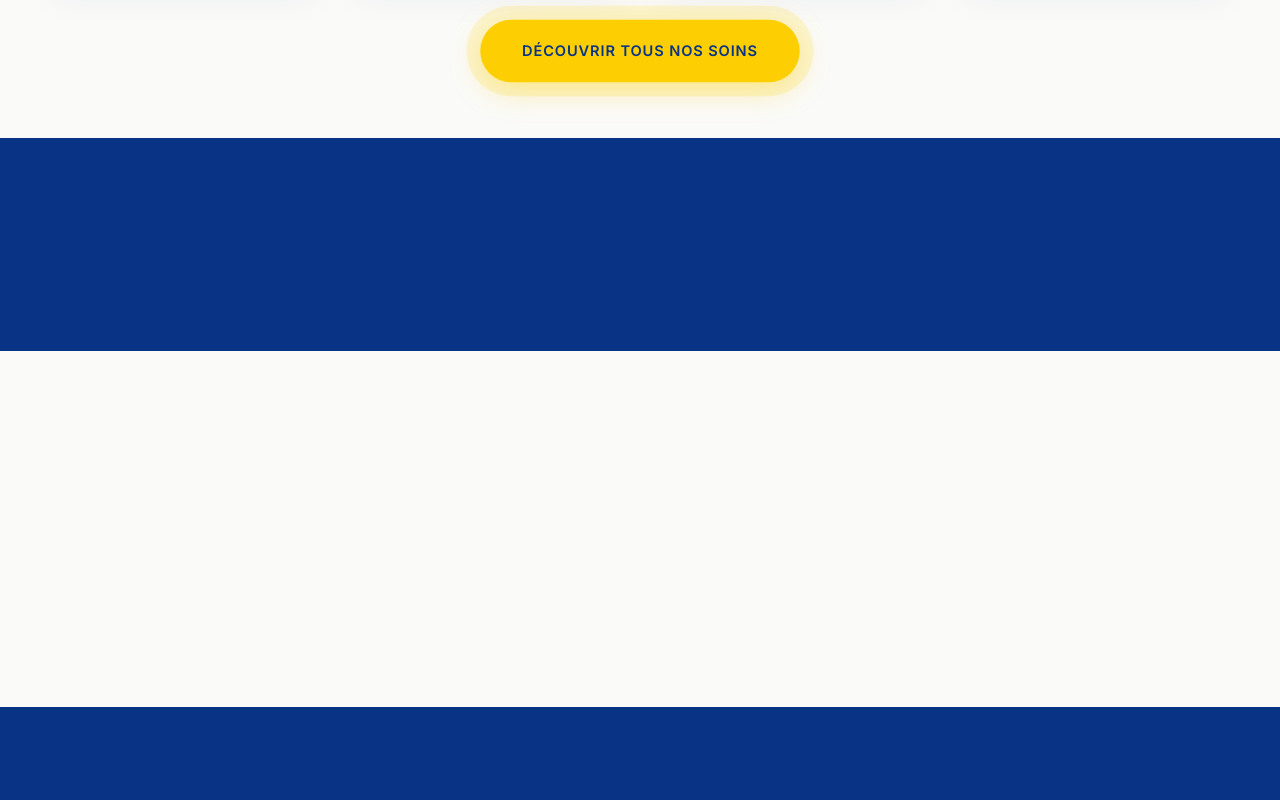
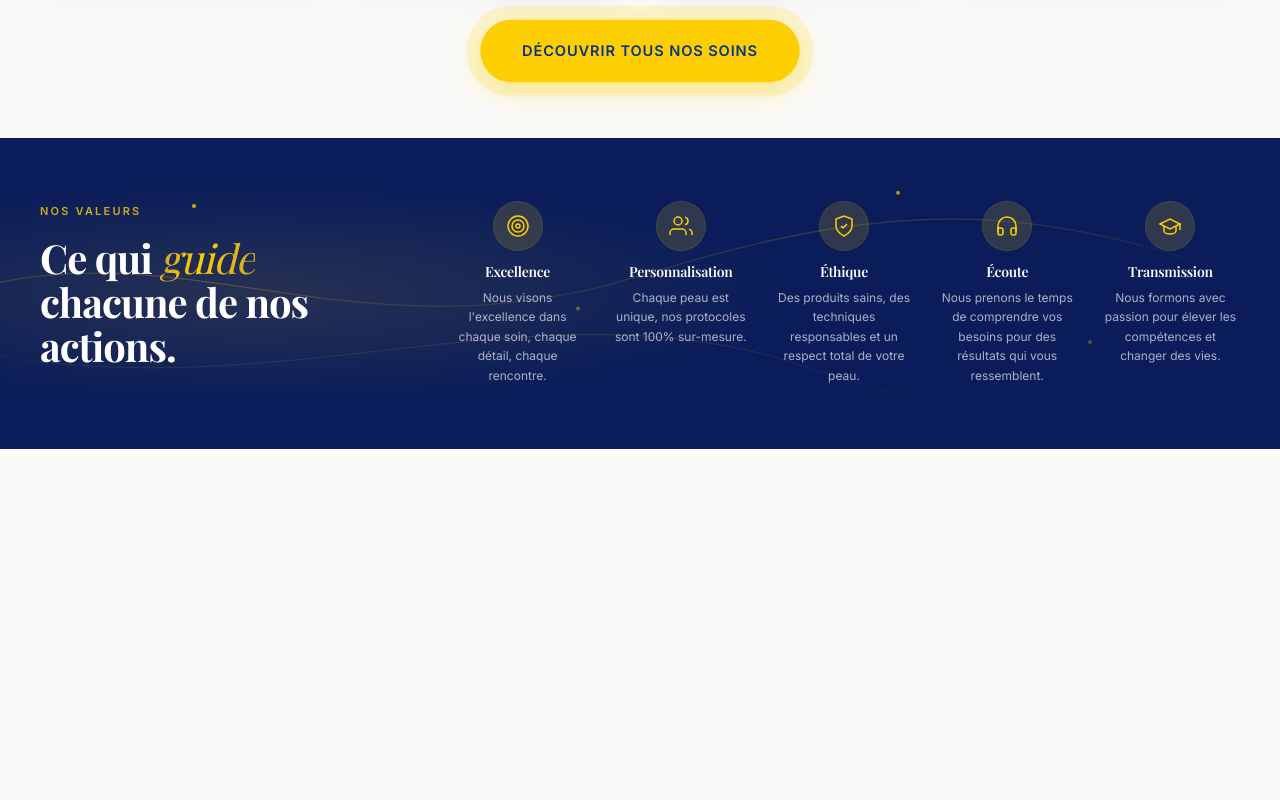
Before and after one commit to kenryalonzo/com.cythia.dev, a Next.js app: page / in a window 1280 px wide. Shown: the part 2400-3200 px from the top of the page. Built offline with nearby package versions, Linux system fonts and the light colour scheme.

Commit message:
feat: add Expertise section to About page and update OurStory component layout

```diff
--- a/app/a-propos/page.tsx
+++ b/app/a-propos/page.tsx
@@ -3,6 +3,7 @@ import { Footer } from "@/components/Footer";
 import { Navbar } from "@/components/Navbar";
 import { AboutHero } from "@/components/AboutHero";
 import { OurStory } from "@/components/OurStory";
+import { Expertise } from "@/components/Expertise";
 
 export const metadata: Metadata = {
 	title: "À propos",
@@ -23,7 +24,8 @@ export default function AProposPage() {
 			<main className="flex flex-1 flex-col">
 				<AboutHero />
 				<OurStory />
-				{/* Autres sections à venir : Expertise, Engagement */}
+				<Expertise />
+				{/* Autres sections à venir : Engagement */}
 			</main>
 			<Footer />
 		</>
--- a/components/Expertise.tsx
+++ b/components/Expertise.tsx
@@ -1,164 +1,179 @@
 "use client";
 
 import { motion } from "framer-motion";
-import Image from "next/image";
 import { Reveal } from "@/components/ui/Reveal";
 
-type Feature = {
+type Value = {
 	icon: React.ReactNode;
 	title: string;
 	description: string;
 };
 
-const features: Feature[] = [
+const values: Value[] = [
 	{
 		icon: (
-			<svg
-				viewBox="0 0 24 24"
-				fill="none"
-				stroke="currentColor"
-				strokeWidth="1.5"
-				strokeLinecap="round"
-				strokeLinejoin="round"
-				className="h-6 w-6"
-				aria-label="Diagnostic"
-			>
-				<path d="M9 5H7a2 2 0 00-2 2v12a2 2 0 002 2h10a2 2 0 002-2V7a2 2 0 00-2-2h-2" />
-				<rect x="9" y="3" width="6" height="4" rx="1" />
-				<path d="M9 14l2 2 4-4" />
+			<svg viewBox="0 0 24 24" fill="none" stroke="currentColor" strokeWidth="1.5" className="h-6 w-6">
+				<circle cx="12" cy="12" r="10" />
+				<circle cx="12" cy="12" r="6" />
+				<circle cx="12" cy="12" r="2" />
 			</svg>
 		),
-		title: "Diagnostic personnalisé",
-		description:
-			"Chaque peau est unique, nous créons un protocole adapté pour vous.",
+		title: "Excellence",
+		description: "Nous visons l'excellence dans chaque soin, chaque détail, chaque rencontre.",
 	},
 	{
 		icon: (
-			<svg
-				viewBox="0 0 24 24"
-				fill="none"
-				stroke="currentColor"
-				strokeWidth="1.5"
-				strokeLinecap="round"
-				strokeLinejoin="round"
-				className="h-6 w-6"
-				aria-label="Produits"
-			>
-				<path d="M19 3H5a2 2 0 00-2 2v14a2 2 0 002 2h14a2 2 0 002-2V5a2 2 0 00-2-2z" />
-				<path d="M12 8v8m-4-4h8" />
-			</svg>
-		),
-		title: "Produits professionnels",
-		description:
-			"Nous utilisons des produits de haute qualité, sûrs et efficaces.",
-	},
-	{
-		icon: (
-			<svg
-				viewBox="0 0 24 24"
-				fill="none"
-				stroke="currentColor"
-				strokeWidth="1.5"
-				strokeLinecap="round"
-				strokeLinejoin="round"
-				className="h-6 w-6"
-				aria-label="Suivi"
-			>
+			<svg viewBox="0 0 24 24" fill="none" stroke="currentColor" strokeWidth="1.5" className="h-6 w-6">
 				<path d="M17 21v-2a4 4 0 00-4-4H5a4 4 0 00-4 4v2" />
 				<circle cx="9" cy="7" r="4" />
 				<path d="M23 21v-2a4 4 0 00-3-3.87m-4-12a4 4 0 010 7.75" />
 			</svg>
 		),
-		title: "Suivi & conseils",
-		description: "Nous vous accompagnons avant, pendant et après chaque soin.",
+		title: "Personnalisation",
+		description: "Chaque peau est unique, nos protocoles sont 100% sur-mesure.",
 	},
 	{
 		icon: (
-			<svg
-				viewBox="0 0 24 24"
-				fill="none"
-				stroke="currentColor"
-				strokeWidth="1.5"
-				strokeLinecap="round"
-				strokeLinejoin="round"
-				className="h-6 w-6"
-				aria-label="Résultats"
-			>
-				<path d="M12 2L2 7l10 5 10-5-10-5z" />
-				<path d="M2 17l10 5 10-5M2 12l10 5 10-5" />
+			<svg viewBox="0 0 24 24" fill="none" stroke="currentColor" strokeWidth="1.5" className="h-6 w-6">
+				<path d="M12 22s8-4 8-10V5l-8-3-8 3v7c0 6 8 10 8 10z" />
+				<path d="M9 12l2 2 4-4" />
 			</svg>
 		),
-		title: "Résultats naturels",
-		description:
-			"Notre objectif : sublimer votre beauté naturelle avec douceur et précision.",
+		title: "Éthique",
+		description: "Des produits sains, des techniques responsables et un respect total de votre peau.",
+	},
+	{
+		icon: (
+			<svg viewBox="0 0 24 24" fill="none" stroke="currentColor" strokeWidth="1.5" className="h-6 w-6">
+				<path d="M3 18v-6a9 9 0 0118 0v6" />
+				<path d="M21 19a2 2 0 01-2 2h-1a2 2 0 01-2-2v-3a2 2 0 012-2h3zM3 19a2 2 0 002 2h1a2 2 0 002-2v-3a2 2 0 00-2-2H3z" />
+			</svg>
+		),
+		title: "Écoute",
+		description: "Nous prenons le temps de comprendre vos besoins pour des résultats qui vous ressemblent.",
+	},
+	{
+		icon: (
+			<svg viewBox="0 0 24 24" fill="none" stroke="currentColor" strokeWidth="1.5" className="h-6 w-6">
+				<path d="M22 10v6M2 10l10-5 10 5-10 5z" />
+				<path d="M6 12v5c0 1.66 2.69 3 6 3s6-1.34 6-3v-5" />
+			</svg>
+		),
+		title: "Transmission",
+		description: "Nous formons avec passion pour élever les compétences et changer des vies.",
 	},
 ];
 
+/**
+ * Expertise — "Nos Valeurs" section for the About page.
+ * Features a dark navy background with golden flowing lines and 5 value cards.
+ */
 export function Expertise() {
 	return (
-		<Reveal
-			as="section"
-			variant="scroll"
-			className="relative overflow-hidden bg-royal py-6 md:py-8 section-below-fold"
+		<section className="relative overflow-hidden bg-[#0a1d5a] py-10 sm:py-12 md:py-14 lg:py-16">
+			{/* ─── Background gold flowing lines ─── */}
+			<div className="pointer-events-none absolute inset-0">
+				{/* Gradient radial doré */}
+				<div
+					className="absolute inset-0"
+					style={{
+						background:
+							"radial-gradient(ellipse 70% 60% at 20% 50%, rgba(201,162,39,0.15) 0%, transparent 60%)",
+					}}
+				/>
+				{/* Lignes dorées fluides */}
+				<svg
+					className="absolute inset-0 h-full w-full opacity-40"
+					viewBox="0 0 1440 400"
+					preserveAspectRatio="xMidYMid slice"
+					fill="none"
 				>
-			<div className="container-luxe">
-				<div className="grid grid-cols-1 items-center gap-8 lg:grid-cols-[1fr_1.5fr]">
-					{/* Colonne gauche — texte + image de fond */}
-					<Reveal direction="left">
-						<div className="relative overflow-hidden rounded-2xl bg-royal-light/30 p-6 ring-1 ring-white/10">
-							{/* Image de fond — texture dorée avec animation */}
+					<defs>
+						<linearGradient id="gold-values" x1="0" y1="0" x2="1" y2="0.5">
+							<stop offset="0%" stopColor="#c9a227" stopOpacity="0" />
+							<stop offset="40%" stopColor="#fdcf02" stopOpacity="0.6" />
+							<stop offset="100%" stopColor="#c9a227" stopOpacity="0" />
+						</linearGradient>
+					</defs>
+					<motion.path
+						d="M-50 200 C 200 120, 400 280, 720 180 S 1200 100, 1500 220"
+						stroke="url(#gold-values)"
+						strokeWidth="1.5"
+						initial={{ pathLength: 0, opacity: 0 }}
+						whileInView={{ pathLength: 1, opacity: 1 }}
+						viewport={{ once: true }}
+						transition={{ duration: 2.5, ease: "easeInOut" }}
+					/>
+					<motion.path
+						d="M-50 260 C 300 340, 600 180, 900 280 S 1300 360, 1500 240"
+						stroke="url(#gold-values)"
+						strokeWidth="1"
+						initial={{ pathLength: 0, opacity: 0 }}
+						whileInView={{ pathLength: 1, opacity: 0.7 }}
+						viewport={{ once: true }}
+						transition={{ duration: 2.8, ease: "easeInOut", delay: 0.3 }}
+					/>
+				</svg>
+				{/* Particules dorées */}
+				{[
+					{ cx: "15%", cy: "25%", delay: 0 },
+					{ cx: "45%", cy: "55%", delay: 1.5 },
+					{ cx: "70%", cy: "20%", delay: 0.8 },
+					{ cx: "85%", cy: "65%", delay: 2 },
+				].map((p, i) => (
 					<motion.div
-								animate={{
-									scale: [1, 1.08, 1],
-									x: [0, -8, 0],
-									y: [0, -5, 0],
-								}}
+						key={i}
+						className="absolute h-1 w-1 rounded-full bg-gold"
+						style={{ left: p.cx, top: p.cy }}
+						animate={{ y: [0, -12, 0], opacity: [0.3, 0.8, 0.3] }}
 						transition={{
-									duration: 12,
+							duration: 4,
 							repeat: Infinity,
 							ease: "easeInOut",
+							delay: p.delay,
 						}}
-								className="absolute inset-0"
-							>
-								<Image
-									src="/assets/images/Expertise-section.png"
-									alt=""
-									fill
-									sizes="(min-width: 1024px) 40vw, 100vw"
-									className="object-cover opacity-30"
 					/>
-							</motion.div>
-							<div className="relative z-10">
-								<h3 className="font-display text-sm font-bold uppercase tracking-[0.15em] text-gold">
-									Pourquoi nous choisir ?
-								</h3>
-								<h2 className="mt-3 max-w-sm font-display text-2xl font-bold leading-[1.15] tracking-tight text-white sm:text-3xl">
-									L'expertise et l'attention{" "}
-									<span className="text-gradient-gold">
-										dont votre peau a besoin.
+				))}
+			</div>
+
+			<div className="container-luxe relative z-10">
+				<div className="grid grid-cols-1 items-start gap-8 lg:grid-cols-[30%_1fr] lg:gap-12">
+					{/* ─── Column Left: Text ─── */}
+					<div className="flex flex-col">
+						<Reveal direction="down" delay={0.1}>
+							<span className="eyebrow mb-4 block !text-[9px] !tracking-[0.2em] !text-gold/80 sm:!text-[10px] md:!text-[11px]">
+								Nos Valeurs
 							</span>
-								</h2>
-							</div>
-						</div>
 						</Reveal>
 
-					{/* Colonne droite — 4 features */}
-					<div className="grid grid-cols-2 gap-4 sm:grid-cols-4">
-						{features.map((f, i) => (
-							<Reveal key={f.title} delay={i * 0.08}>
+						<Reveal delay={0.2}>
+							<h2 className="max-w-[280px] font-display text-2xl font-bold leading-[1.1] tracking-tight text-white sm:text-3xl md:max-w-none md:text-[2.25rem] lg:text-[2.5rem]">
+								Ce qui{" "}
+								<span className="text-gradient-gold font-normal italic">
+									guide
+								</span>{" "}
+								chacune de nos actions.
+							</h2>
+						</Reveal>
+					</div>
+
+					{/* ─── Column Right: Values ─── */}
+					<div className="grid grid-cols-2 gap-6 sm:grid-cols-3 md:grid-cols-5 md:gap-4 lg:gap-6">
+						{values.map((v, i) => (
+							<Reveal key={v.title} delay={0.1 * i} direction="up">
 								<motion.div
 									whileHover={{ y: -4 }}
 									transition={{ type: "spring", stiffness: 300, damping: 24 }}
 									className="flex flex-col items-center text-center"
 								>
-									<span className="flex h-12 w-12 items-center justify-center rounded-full bg-gold/20 text-gold ring-1 ring-gold/30">
-										{f.icon}
+									<span className="flex h-12 w-12 items-center justify-center rounded-full bg-gold/15 text-gold ring-1 ring-gold/25">
+										{v.icon}
 									</span>
-									<h3 className="mt-3 font-display text-sm font-semibold text-gold">
-										{f.title}
+									<h3 className="mt-3 font-display text-sm font-semibold text-white">
+										{v.title}
 									</h3>
-									<p className="mt-1.5 text-xs leading-relaxed text-white/70">
-										{f.description}
+									<p className="mt-1.5 text-[11px] leading-relaxed text-white/65 sm:text-xs">
+										{v.description}
 									</p>
 								</motion.div>
 							</Reveal>
@@ -166,6 +181,6 @@ export function Expertise() {
 					</div>
 				</div>
 			</div>
-		</Reveal>
+		</section>
 	);
 }
--- a/components/OurStory.tsx
+++ b/components/OurStory.tsx
@@ -47,7 +47,7 @@ export function OurStory() {
 	return (
 		<section
 			id="histoire"
-			className="relative overflow-hidden bg-cream py-10 sm:py-14 md:py-16 lg:py-20"
+			className="relative overflow-hidden bg-cream py-8 sm:py-10 md:py-12 lg:py-14"
 		>
 			{/* ─── Background silk texture (left side) ─── */}
 			<div className="pointer-events-none absolute bottom-[-5%] left-[-5%] h-full w-[35%] opacity-30" aria-hidden="true">
```
Lines whose indentation alone changed are shown as unchanged.
